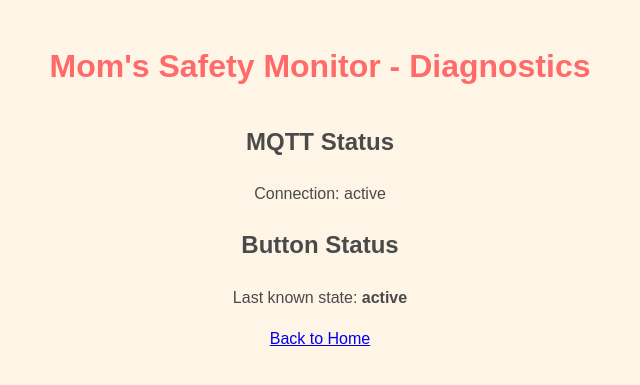
After one commit to zokahn/mamawatch, a Flask app: template mom-safety-monitor/templates/diagnostics.html in a window 1280 px wide. The commit adds this page. Shown: the top 385 px of the page, without its empty margins (320-960 px from the left). Run offline with Flask 3, Linux system fonts and the light colour scheme; the template is opened without the code that fills it: most values are stand-ins (such as "Sample title", 1, 10 or a date in 2020); some libraries are stand-ins or nearby versions.

Commit message:
feat: Add diagnostics page with MQTT and button status

```diff
--- /dev/null
+++ b/mom-safety-monitor/static/js/diagnostics.js
@@ -0,0 +1,11 @@
+document.addEventListener('DOMContentLoaded', function() {
+    var socket = io();
+
+    socket.on('mqtt_status', function(data) {
+        document.getElementById('mqtt-status').textContent = data.status;
+    });
+
+    socket.on('button_status', function(data) {
+        document.getElementById('button-status').textContent = data.status;
+    });
+});
--- /dev/null
+++ b/mom-safety-monitor/templates/diagnostics.html
@@ -0,0 +1,23 @@
+<!DOCTYPE html>
+<html lang="en">
+<head>
+    <meta charset="UTF-8">
+    <meta name="viewport" content="width=device-width, initial-scale=1.0">
+    <title>Mom's Safety Monitor - Diagnostics</title>
+    <link rel="stylesheet" href="{{ url_for('static', filename='css/style.css') }}">
+</head>
+<body>
+    <div class="container">
+        <h1>Mom's Safety Monitor - Diagnostics</h1>
+        <div id="diagnostics">
+            <h2>MQTT Status</h2>
+            <p>Connection: <span id="mqtt-status">{{ mqtt_status }}</span></p>
+            <h2>Button Status</h2>
+            <p>Last known state: <span id="button-status">{{ button_status }}</span></p>
+        </div>
+        <a href="/" class="button">Back to Home</a>
+    </div>
+    <script src="https://cdnjs.cloudflare.com/ajax/libs/socket.io/4.0.1/socket.io.js"></script>
+    <script src="{{ url_for('static', filename='js/diagnostics.js') }}"></script>
+</body>
+</html>
--- a/mom-safety-monitor/templates/index.html
+++ b/mom-safety-monitor/templates/index.html
@@ -20,6 +20,7 @@
             <button id="led-toggle">Toggle LED</button>
         </div>
     </div>
+    <a href="{{ url_for('diagnostics') }}" class="button">View Diagnostics</a>
     <script src="https://cdnjs.cloudflare.com/ajax/libs/socket.io/4.0.1/socket.io.js"></script>
     <script src="{{ url_for('static', filename='js/main.js') }}"></script>
 </body>
```
Also changed, not shown: app/mqtt_client.py (added), app/routes.py (added).
